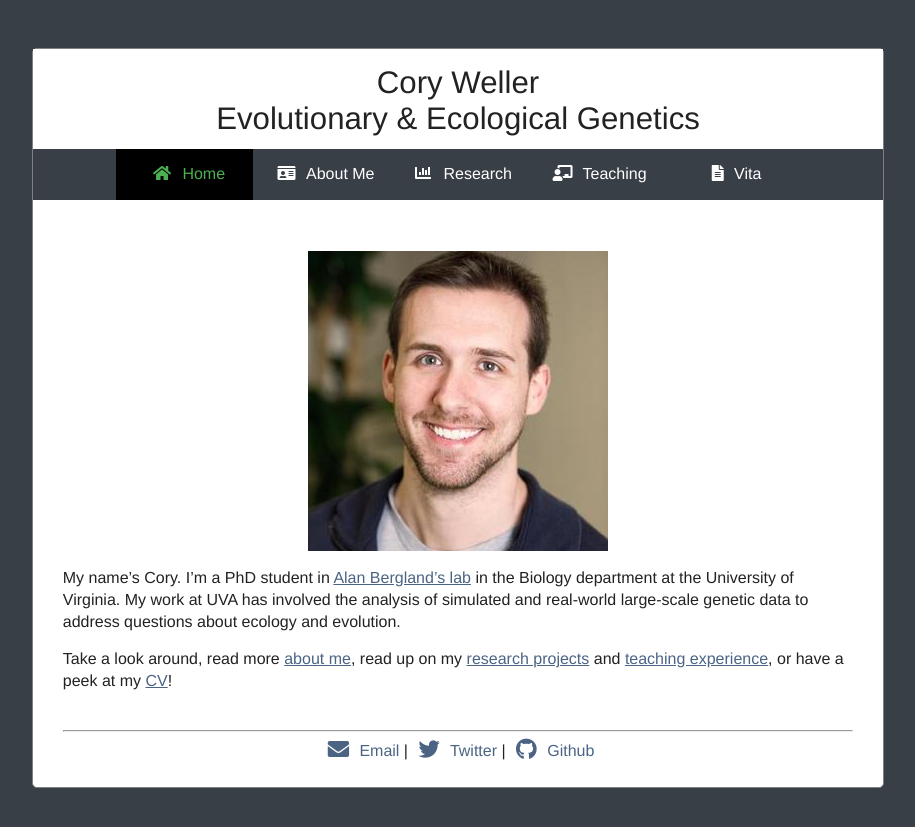
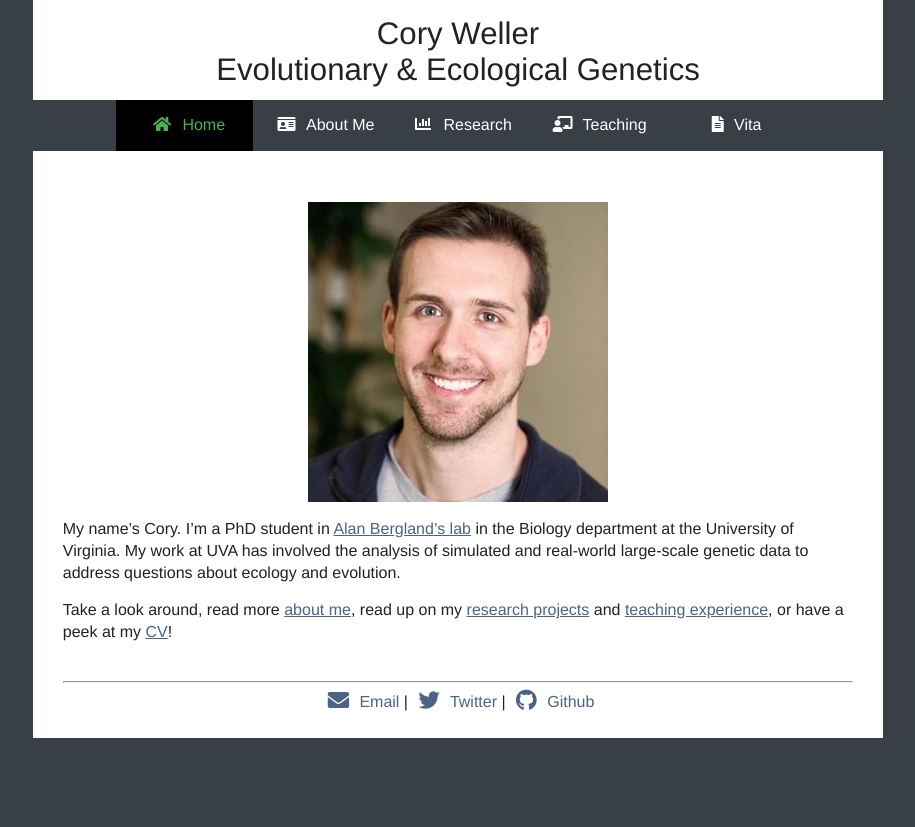
Before and after one commit to cory-weller/cory-weller.github.io, a Jekyll site: the page built from index.md, in a window 1280 px wide. Shown: the top 827 px of the page, without its empty margins (182-1097 px from the left). Built offline with Jekyll 4.4.1, drawn with Linux system fonts in a browser that asks for light colours.

Commit message:
Update style.css

```diff
--- a/assets/css/style.css
+++ b/assets/css/style.css
@@ -381,8 +381,6 @@ pre {
 pre {
  padding:8px 15px;
  background:#f8f8f8;
- border-radius:5px;
- border:1px solid #e5e5e5;
  overflow-x:auto
 }
 table {
@@ -426,8 +424,6 @@ small {
     padding-bottom: 25px;
     text-align: center;
     background-color: white;
-    border: 1px solid gray;
-    border-radius: 5px;
 }
 
 .header {
@@ -545,7 +541,7 @@ ul {
 /*General styles for body*/
 body{
   margin:0;
-  padding:3em 0;
+  padding:0;
   font-family:Helvetica, Arial, sans-serif;
   background:#393f47;
   color:#222;
```
